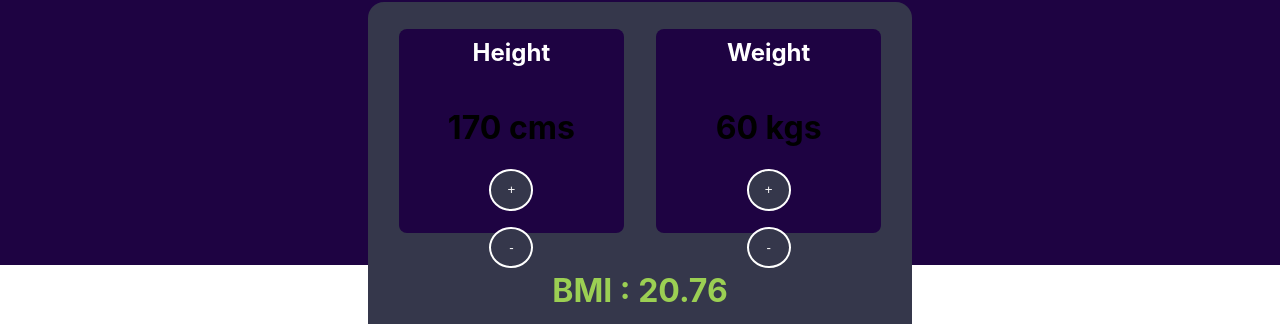
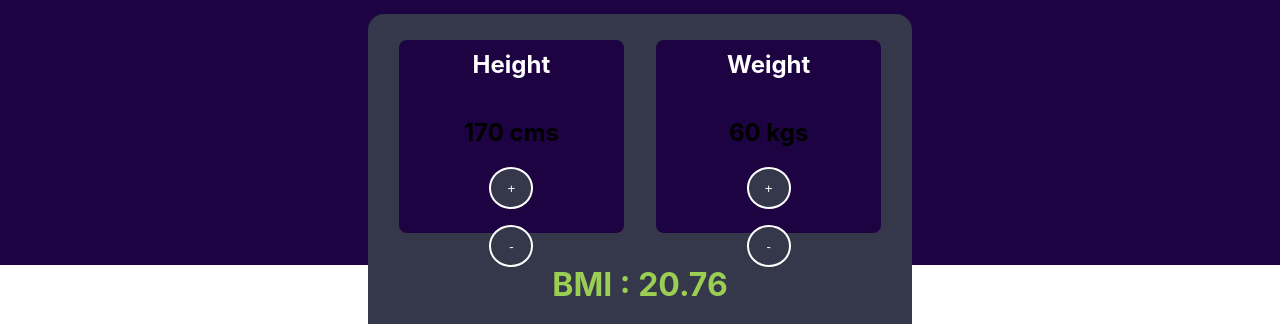
Before and after one commit to Aarif-khan-mohammad/BMI-Calculator, a React (Create React App) app: page / in a window 1280 px wide. Shown: the part 535-859 px from the top of the page. Built offline with nearby package versions, Linux system fonts and the light colour scheme.

Commit message:
Update styledComponents.js

```diff
--- a/src/components/BmiCalculator/styledComponents.js
+++ b/src/components/BmiCalculator/styledComponents.js
@@ -122,14 +122,14 @@ export const Buttons = styled.button`
     }
 `
 
-export const TotalBmis = styled.h2`
+export const TotalBmis = styled.h1`
     color: #9BCF53;
     font-size: 2rem;
     font-weight: bold;
     font-family:"Roboto;
 `
 
-export const MetersHeading = styled.h1`
+export const MetersHeading = styled.h2`
     color:#fff;
     font-size:2rem;
 
```
